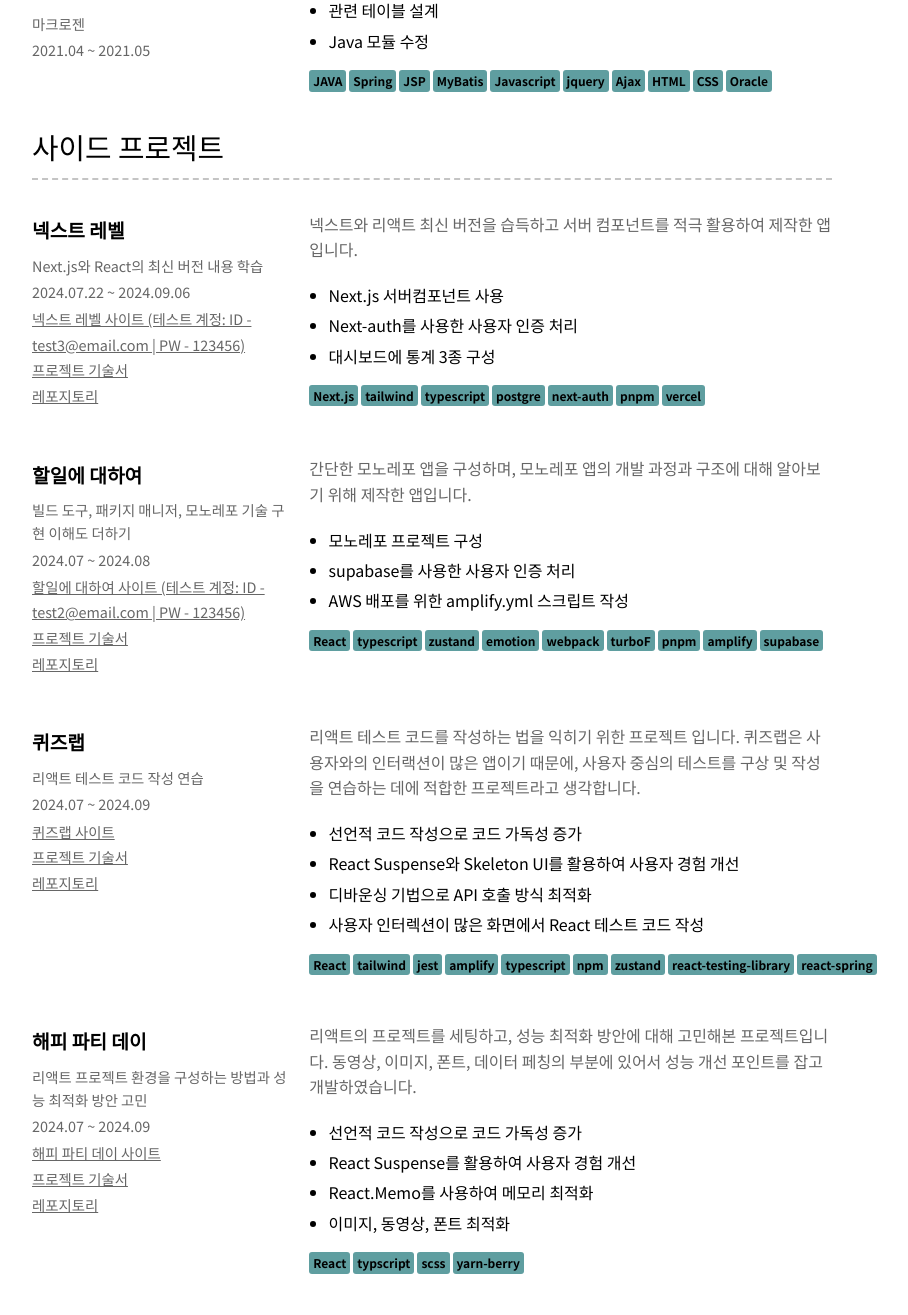
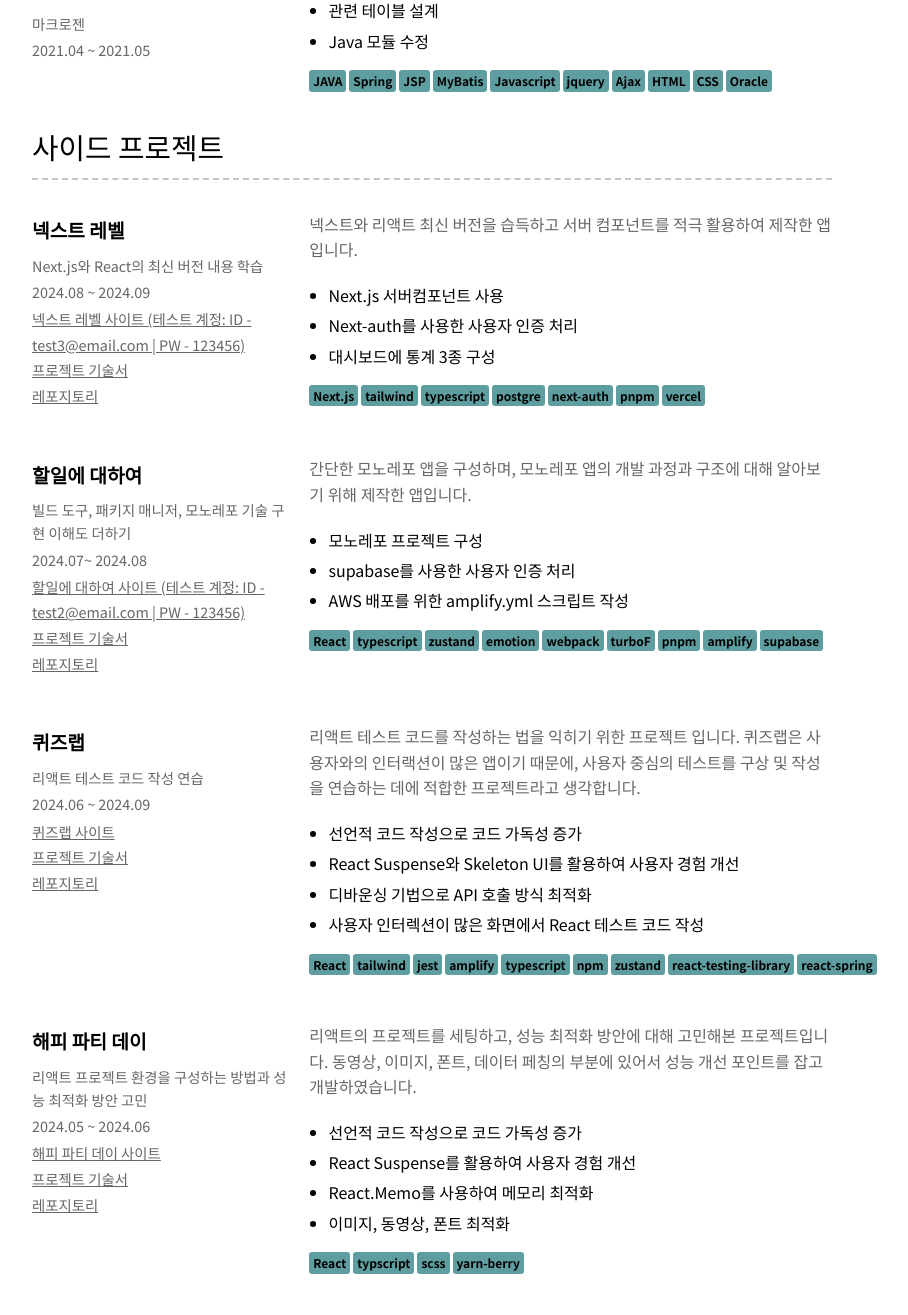
Before and after one commit to chaeyoo/chaeyoo.github.io, a React (Create React App) app: page / in a window 1280 px wide. Shown: the part 4557-5872 px from the top of the page, without its empty margins (208-1116 px from the left). Built offline with nearby package versions, Linux system fonts and the light colour scheme.

Commit message:
사이드 프로젝트 날짜 수정

```diff
--- a/src/components/resume/SideProjects.jsx
+++ b/src/components/resume/SideProjects.jsx
@@ -10,7 +10,7 @@ export default function SideProject() {
 						<div className="company-info">
 							<h3>넥스트 레벨</h3>
 							<p className="highlight">Next.js와 React의 최신 버전 내용 학습</p>
-							<p>2024.07.22 ~ 2024.09.06</p>
+							<p>2024.08 ~ 2024.09</p>
 							<a
 								href="https://next-level-theta.vercel.app"
 								style={{ textDecoration: "underline" }}
@@ -63,7 +63,7 @@ export default function SideProject() {
 							<p className="highlight">
 								빌드 도구, 패키지 매니저, 모노레포 기술 구현 이해도 더하기
 							</p>
-							<p>2024.07 ~ 2024.08</p>
+							<p>2024.07~ 2024.08</p>
 							<a
 								href="https://main.d38wyme95zjr0p.amplifyapp.com/"
 								style={{ textDecoration: "underline" }}
@@ -114,7 +114,7 @@ export default function SideProject() {
 						<div className="company-info">
 							<h3>퀴즈랩</h3>
 							<p className="highlight">리액트 테스트 코드 작성 연습</p>
-							<p>2024.07 ~ 2024.09</p>
+							<p>2024.06 ~ 2024.09</p>
 							<a
 								href="https://main.d3102voefpy56i.amplifyapp.com/"
 								style={{ textDecoration: "underline" }}
@@ -173,7 +173,7 @@ export default function SideProject() {
 							<p className="highlight">
 								리액트 프로젝트 환경을 구성하는 방법과 성능 최적화 방안 고민
 							</p>
-							<p>2024.07 ~ 2024.09</p>
+							<p>2024.05 ~ 2024.06</p>
 							<a
 								href="https://master.d4zwbzignxki2.amplifyapp.com/"
 								style={{ textDecoration: "underline" }}
```
